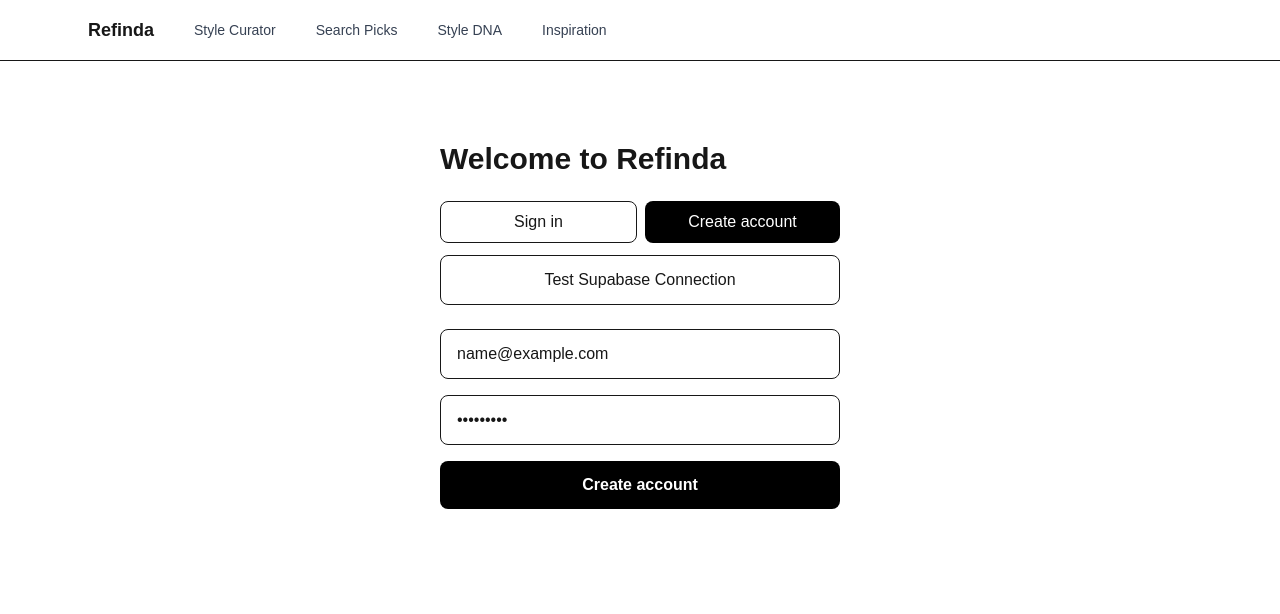
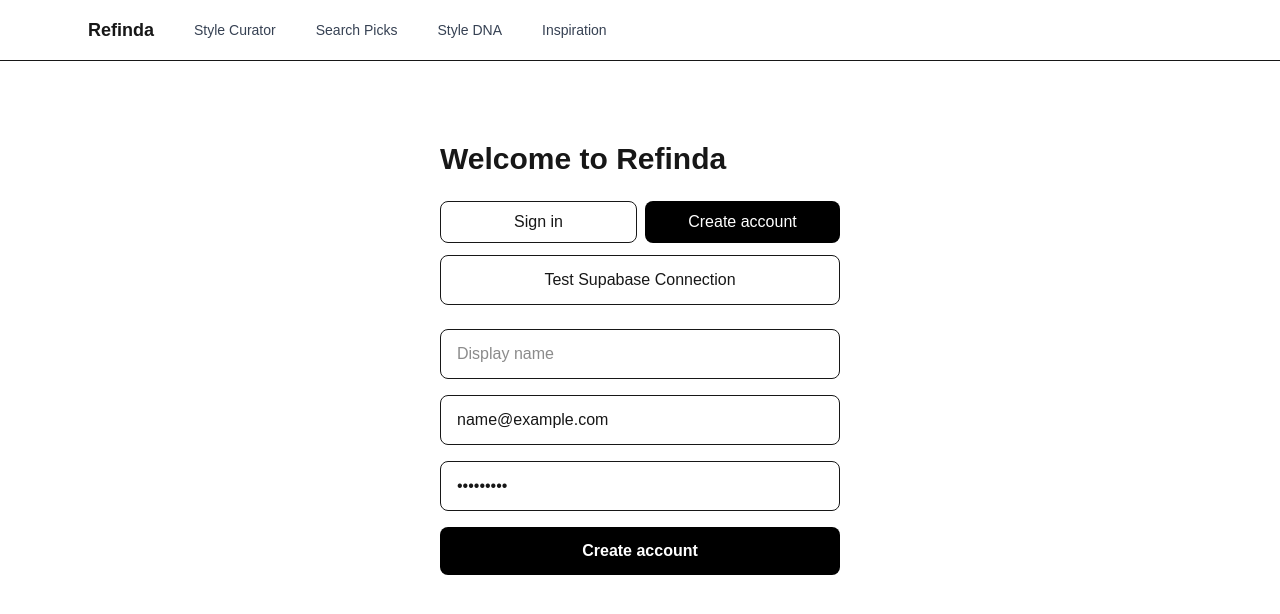
Before and after one commit to djeffwhite7564/refinda, a Next.js app: page /login in a window 1280 px wide. Both pictures are taken after typing "name@example.com", "Sample123" into the empty fields and a click on the button "Create account". Shown: the top 614 px of the page. Built offline with nearby package versions, Linux system fonts and the light colour scheme; no server answers.

Commit message:
Require display name on signup

```diff
--- a/src/app/login/page.tsx
+++ b/src/app/login/page.tsx
@@ -13,6 +13,8 @@
   const [mode, setMode] = useState<Mode>("signin");
   const [email, setEmail] = useState("");
   const [password, setPassword] = useState("");
+
+  const [displayName, setDisplayName] = useState("");
 
   const [message, setMessage] = useState<string | null>(null);
   const [loading, setLoading] = useState(false);
@@ -38,9 +40,23 @@
     setLoading(true);
 
     try {
+      if (mode === "signup" && !displayName.trim()) {
+        setMessage("Display name is required.");
+        setLoading(false);
+        return;
+      }
+
       const res =
         mode === "signup"
-          ? await supabase.auth.signUp({ email, password })
+          ? await supabase.auth.signUp({
+              email,
+              password,
+              options: {
+                data: {
+                  display_name: displayName.trim(),
+                },
+              },
+            })
           : await supabase.auth.signInWithPassword({ email, password });
 
       if (res.error) {
@@ -54,7 +70,6 @@
         return;
       }
 
-      // ✅ Don’t immediately re-check getSession(); it can race.
       router.replace("/vibe");
       router.refresh();
     } catch (e: unknown) {
@@ -72,16 +87,26 @@
       <div className="mt-6 flex gap-2">
         <button
           type="button"
-          onClick={() => setMode("signin")}
-          className={`flex-1 rounded-lg px-4 py-2 ${mode === "signin" ? "bg-black text-white" : "border"}`}
+          onClick={() => {
+            setMode("signin");
+            setMessage(null);
+          }}
+          className={`flex-1 rounded-lg px-4 py-2 ${
+            mode === "signin" ? "bg-black text-white" : "border"
+          }`}
         >
           Sign in
         </button>
 
         <button
           type="button"
-          onClick={() => setMode("signup")}
-          className={`flex-1 rounded-lg px-4 py-2 ${mode === "signup" ? "bg-black text-white" : "border"}`}
+          onClick={() => {
+            setMode("signup");
+            setMessage(null);
+          }}
+          className={`flex-1 rounded-lg px-4 py-2 ${
+            mode === "signup" ? "bg-black text-white" : "border"
+          }`}
         >
           Create account
         </button>
@@ -96,6 +121,18 @@
       </button>
 
       <form onSubmit={handleSubmit} className="mt-6 space-y-4">
+        {mode === "signup" && (
+          <input
+            className="w-full rounded-lg border px-4 py-3"
+            placeholder="Display name"
+            type="text"
+            required
+            value={displayName}
+            onChange={(e) => setDisplayName(e.target.value)}
+            autoComplete="name"
+          />
+        )}
+
         <input
           className="w-full rounded-lg border px-4 py-3"
           placeholder="Email"
@@ -105,6 +142,7 @@
           onChange={(e) => setEmail(e.target.value)}
           autoComplete="email"
         />
+
         <input
           className="w-full rounded-lg border px-4 py-3"
           placeholder="Password (min 8 chars)"
@@ -115,6 +153,7 @@
           onChange={(e) => setPassword(e.target.value)}
           autoComplete={mode === "signup" ? "new-password" : "current-password"}
         />
+
         <button
           disabled={loading}
           className="w-full rounded-lg bg-black px-4 py-3 font-semibold text-white disabled:opacity-60"
```
